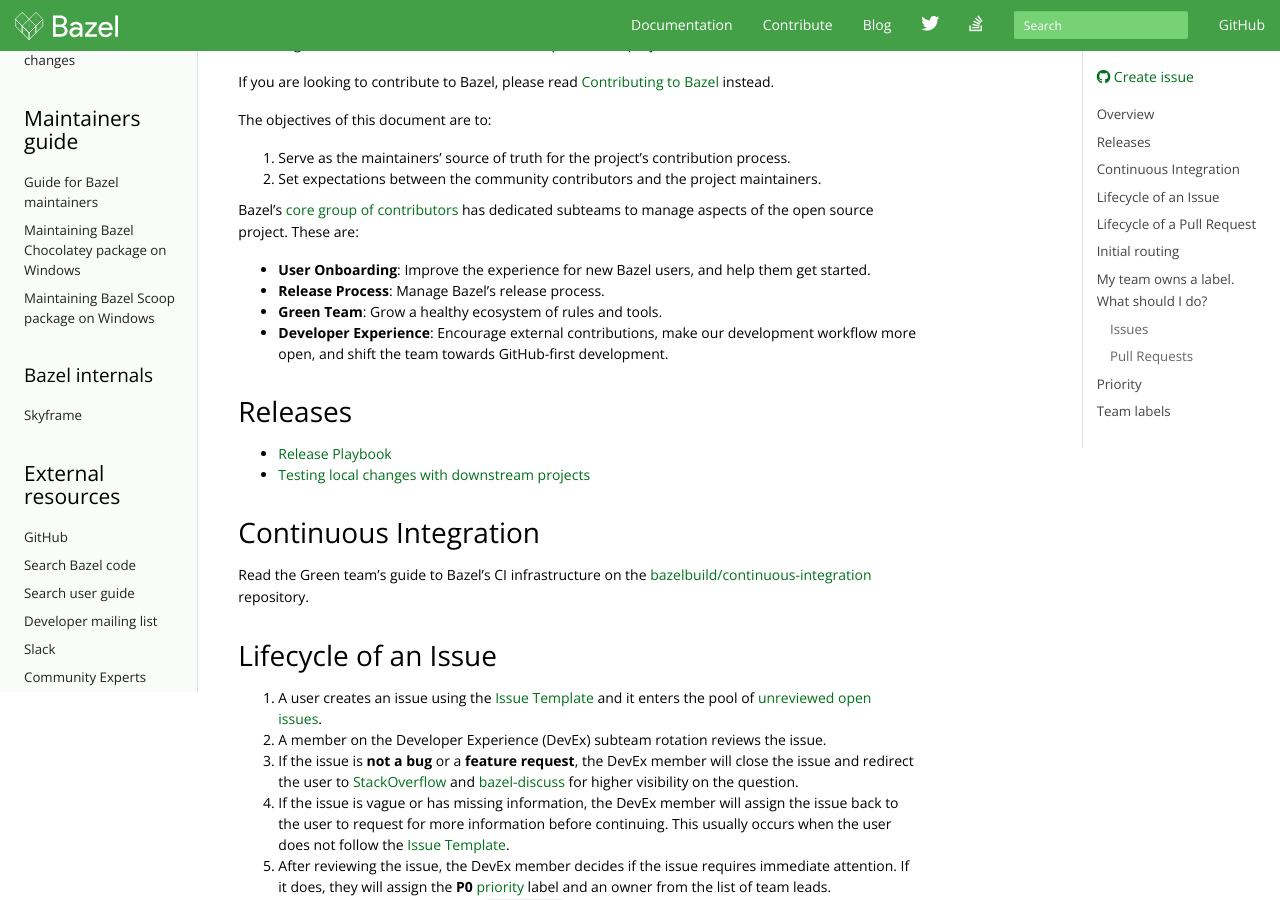
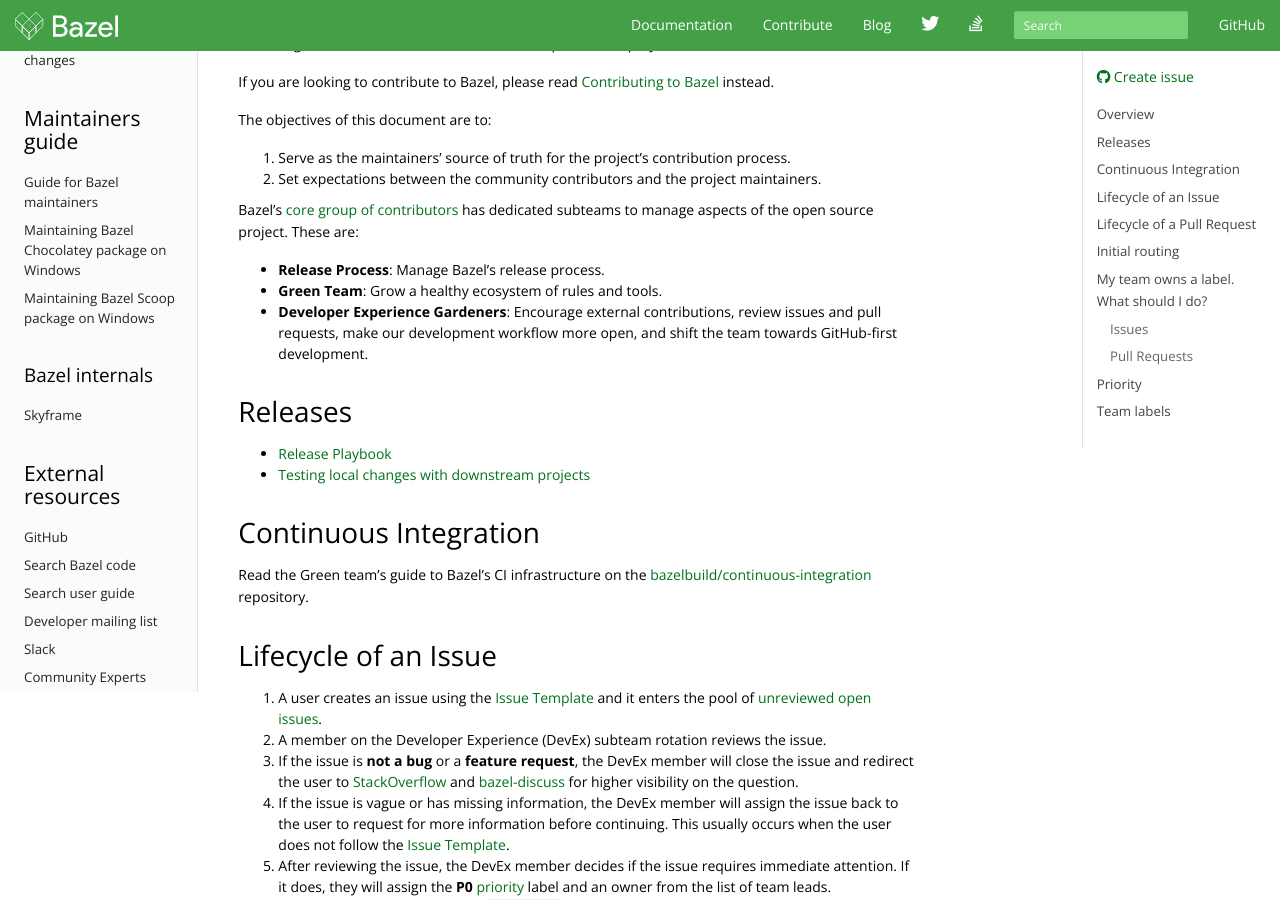
Before and after one commit to bazelbuild/bazel-website, a Jekyll site: the page built from maintaining/maintainers-guide.md, in a window 1280 px wide and 900 px high, scrolled down 512 px. Built offline with Jekyll 4.4.1, drawn with Linux system fonts in a browser that asks for light colours; nearby versions of some CDN libraries; library files that are not in the unit come from our copies; comment, search, counter and statistics services are not loaded; the table of contents is made by our own code.

Commit message:
Remove user onboarding team and update description of DevEx Gardeners team (#275)
* Remove user onboarding team and update description of DevEx Gardeners team

* Update maintainers-guide.md

```diff
--- a/maintaining/maintainers-guide.md
+++ b/maintaining/maintainers-guide.md
@@ -28,13 +28,11 @@
 Bazel's [core group of contributors](/governance.html) has dedicated subteams to
 manage aspects of the open source project. These are:
 
-* **User Onboarding**: Improve the experience for new Bazel users, and help them
-  get started.
 * **Release Process**: Manage Bazel's release process.
 * **Green Team**: Grow a healthy ecosystem of rules and tools.
-* **Developer Experience**: Encourage external contributions, make our
-  development workflow more open, and shift the team towards GitHub-first
-  development.
+* **Developer Experience Gardeners**: Encourage external contributions, review issues
+  and pull requests, make our development workflow more open, and shift the team
+  towards GitHub-first development.
 
 ## Releases
 
```
